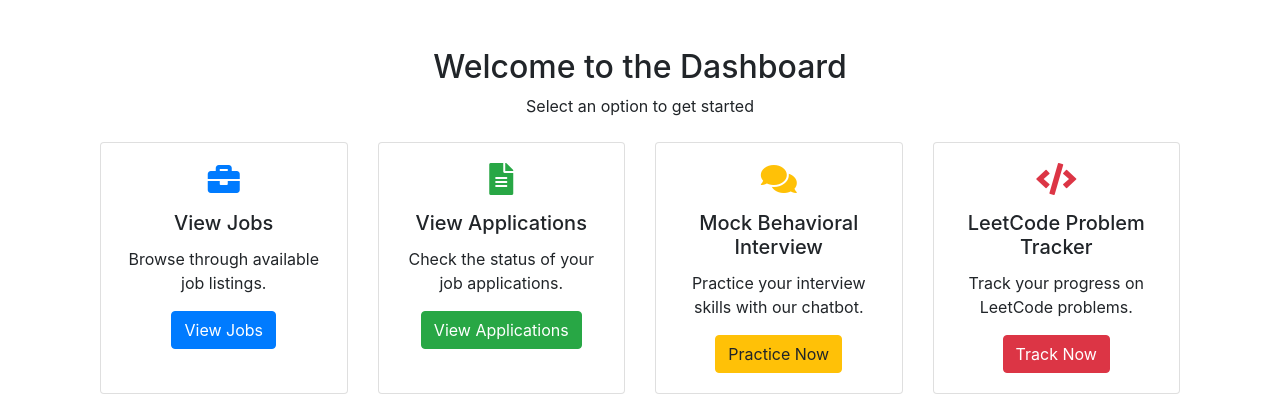
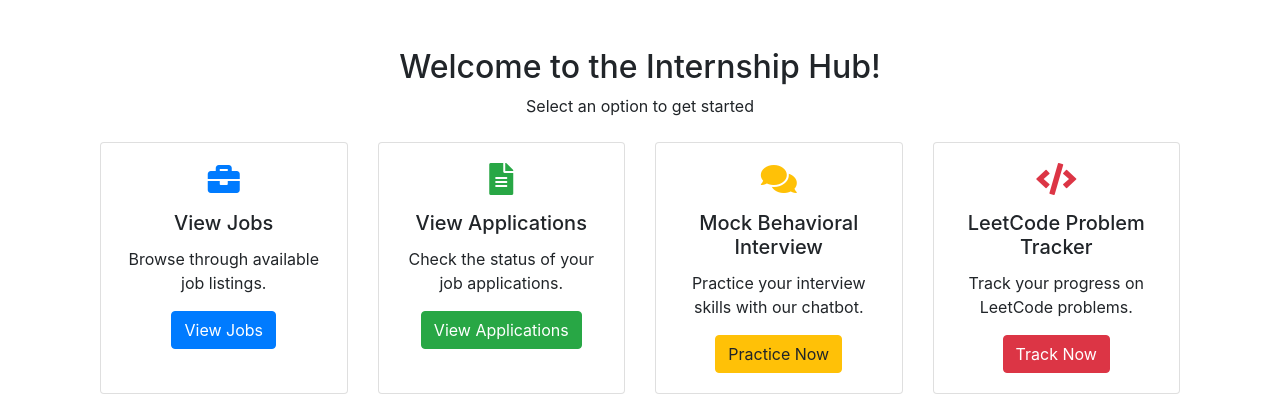
Before and after one commit to yvonnecheng0/final_project, a Flask app: page / in a window 1280 px wide. Shown: the part 56-476 px from the top of the page. Run offline with Flask 3, Linux system fonts and the light colour scheme; the visitor is signed in with stand-in values (Sample User, id 1); some libraries are stand-ins or nearby versions.

Commit message:
improving UI

```diff
--- a/templates/user_home.html
+++ b/templates/user_home.html
@@ -5,7 +5,7 @@
 {% block content %}
 <div class="container mt-5">
     <div class="text-center mb-4">
-        <h2>Welcome to the Dashboard</h2>
+        <h2>Welcome to the Internship Hub!</h2>
         <p>Select an option to get started</p>
     </div>
     <div class="row">
```
